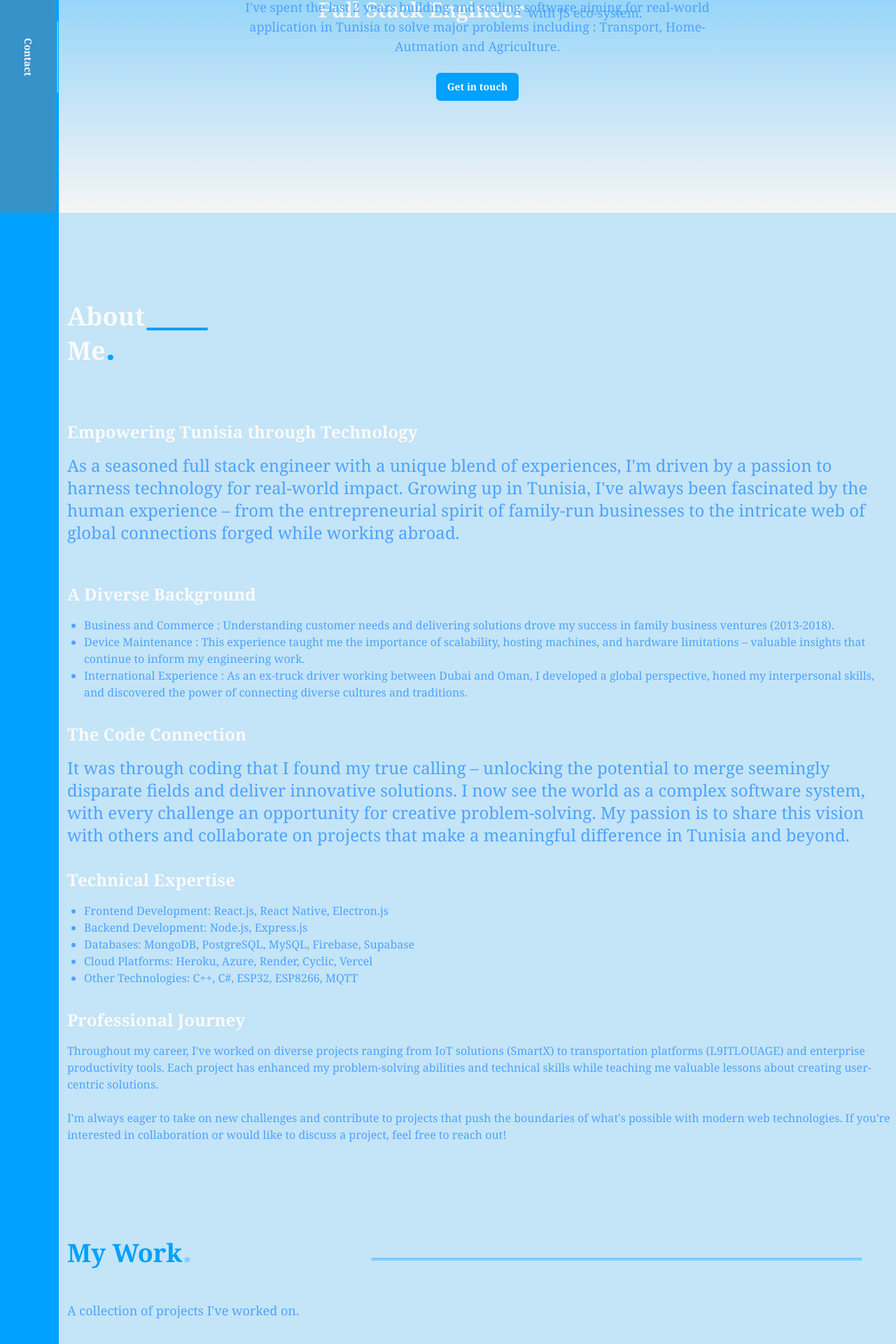
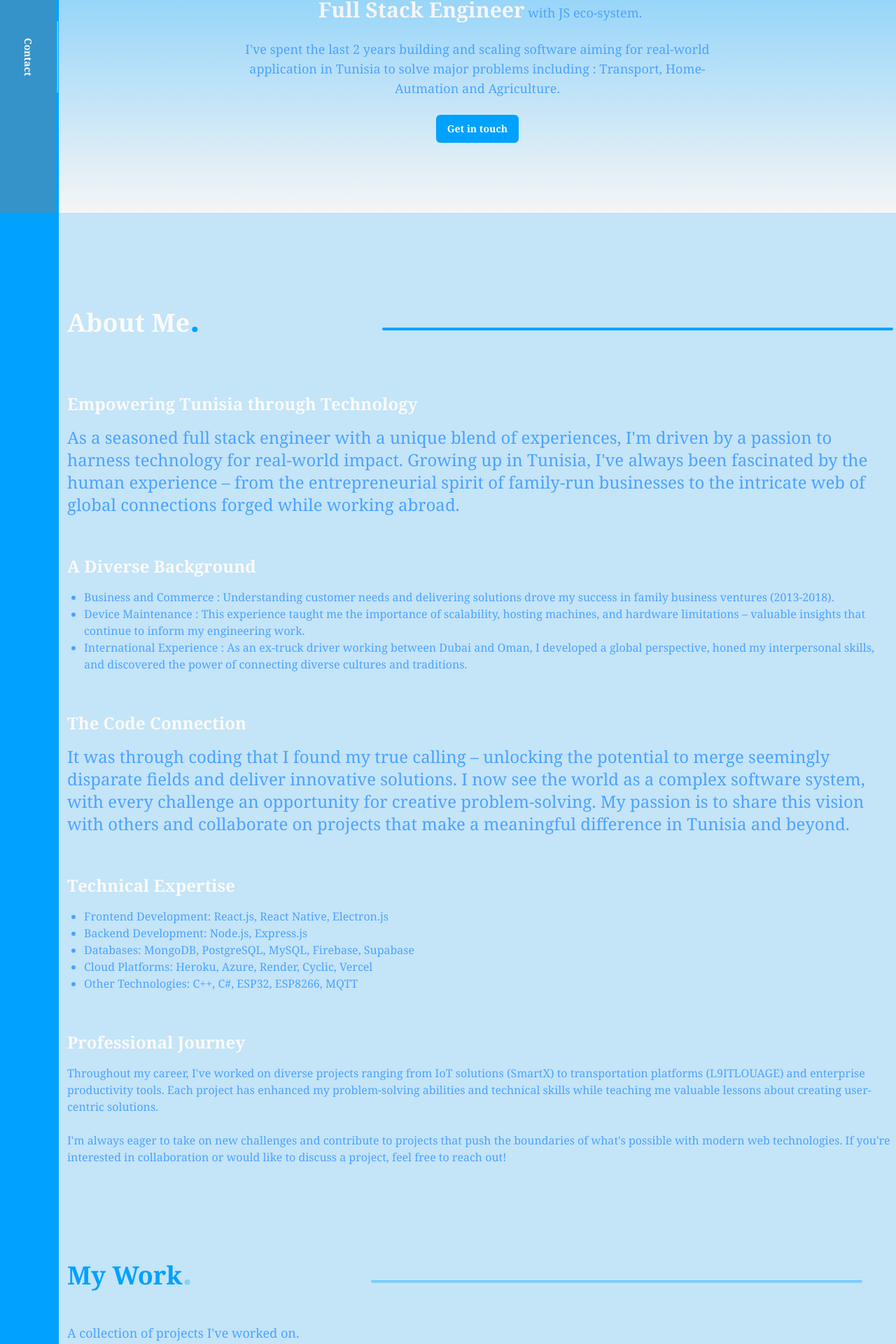
Before and after one commit to louamlemjid/portfolio, a Next.js app: page / in a window 1280 px wide. Shown: the part 496-2416 px from the top of the page at 70% size. Built offline with nearby package versions, Linux system fonts and the light colour scheme.

Commit message:
added reveal animation in all elements

```diff
--- a/components/about.tsx
+++ b/components/about.tsx
@@ -31,8 +31,8 @@ export default function About() {
                Express.js, and various databases like MongoDB and PostgreSQL, I've developed
                a strong foundation in both frontend and backend development.
             </p> */}
-            <h2 className="text-2xl font-semibold mt-8 mb-4">A Diverse Background</h2>
-            <ul className="list-disc pl-6 mb-6 text-muted-foreground">
+            <Reveal><h2 className="text-2xl font-semibold mt-8 mb-4">A Diverse Background</h2></Reveal>
+            <Reveal><ul className="list-disc pl-6 mb-6 text-muted-foreground">
               <li>Business and Commerce : Understanding customer needs and delivering solutions drove my success in family
               business ventures (2013-2018).</li>
               <li>Device Maintenance : This experience taught me the importance of scalability, hosting machines, and hardware
@@ -40,29 +40,32 @@ export default function About() {
               <li>International Experience : As an ex-truck driver working between Dubai and Oman, I developed a global
                 perspective, honed my interpersonal skills, and discovered the power of connecting diverse cultures and
                 traditions.</li>
-            </ul>
-            <h2 className="text-2xl font-semibold mt-8 mb-4">The Code Connection</h2>
-            <p className="mb-6 sm:text-base lg:text-2xl text-muted-foreground">
+            </ul></Reveal>
+            <Reveal><h2 className="text-2xl font-semibold mt-8 mb-4">The Code Connection</h2></Reveal>
+            <Reveal><p className="mb-6 sm:text-base lg:text-2xl text-muted-foreground">
               It was through coding that I found my true calling – unlocking the potential to merge seemingly disparate fields
               and deliver innovative solutions. I now see the world as a complex software system, with every challenge an
               opportunity for creative problem-solving. My passion is to share this vision with others and collaborate on
               projects that make a meaningful difference in Tunisia and beyond.
-            </p>
-            <h2 className="text-2xl font-semibold mt-8 mb-4">Technical Expertise</h2>
-            <ul className="list-disc pl-6 mb-6 text-muted-foreground">
+            </p></Reveal>
+            <Reveal><h2 className="text-2xl font-semibold mt-8 mb-4">Technical Expertise</h2></Reveal>
+            <Reveal><ul className="list-disc pl-6 mb-6 text-muted-foreground">
               <li>Frontend Development: React.js, React Native, Electron.js</li>
               <li>Backend Development: Node.js, Express.js</li>
               <li>Databases: MongoDB, PostgreSQL, MySQL, Firebase, Supabase</li>
               <li>Cloud Platforms: Heroku, Azure, Render, Cyclic, Vercel</li>
               <li>Other Technologies: C++, C#, ESP32, ESP8266, MQTT</li>
-            </ul>
-            <h2 className="text-2xl font-semibold mt-8 mb-4">Professional Journey</h2>
-            <p className="mb-6 text-muted-foreground">
-              Throughout my career, I've worked on diverse projects ranging from IoT solutions (SmartX) to transportation platforms (L9ITLOUAGE) and enterprise productivity tools. Each project has enhanced my problem-solving abilities and technical skills while teaching me valuable lessons about creating user-centric solutions.
-            </p>
-            <p className="text-muted-foreground">
+            </ul></Reveal>
+            <Reveal><h2 className="text-2xl font-semibold mt-8 mb-4">Professional Journey</h2></Reveal>
+            <Reveal><p className="mb-6 text-muted-foreground">
+              Throughout my career, I've worked on diverse projects ranging from IoT solutions
+               (SmartX) to transportation platforms (L9ITLOUAGE) and enterprise productivity tools.
+               Each project has enhanced my problem-solving abilities and technical skills while teaching me
+               valuable lessons about creating user-centric solutions.
+            </p></Reveal>
+            <Reveal><p className="text-muted-foreground">
               I'm always eager to take on new challenges and contribute to projects that push the boundaries of what's possible with modern web technologies. If you're interested in collaboration or would like to discuss a project, feel free to reach out!
-            </p>
+            </p></Reveal>
           </div>
 
       </div>
--- a/components/contact.tsx
+++ b/components/contact.tsx
@@ -3,6 +3,7 @@
 import { Button } from "@/components/ui/button";
 import { Linkedin, Twitter, Mail } from "lucide-react";
 import Link from "next/link";
+import { Reveal } from "./reveal";
 
 export function Contact() {
   return (
@@ -13,34 +14,27 @@ export function Contact() {
           <span className="text-6xl text-background">.</span>
         </h2>
         <p className="text-lg mb-4">
-          Shoot me an email if you want to connect! You can also find me on{" "}
-          <Link href="https://www.linkedin.com/in/louam-lemjid-466435206/" target="_blank" className="text-primary hover:underline">
-            Linkedin
-          </Link>{" "}
-          or{" "}
-          <Link href="https://twitter.com/" target="_blank" className="text-primary hover:underline">
-            Twitter
-          </Link>{" "}
+          Shoot me an email if you want to connect!</p>
+          <Reveal><p>
+          <Link href="mailto:louam.lemjid@ensi-uma.tn" className="text-third">
+          <Button variant="ghost" size="icon" className="text-third">
+            <Mail className="h-5 w-5" />
+
+          </Button>louam.lemjid@ensi-uma.tn
+        </Link> </p>
+        </Reveal>
+        <p> You can also find me on LinkedIn
           if that's more your speed.
         </p>
-        <Link href="mailto:louam.lemjid@ensi-uma.tn">
-          <Button variant="ghost" size="icon">
-            <Mail className="h-5 w-5" />
-            louam.lemjid@ensi-uma.tn
-          </Button>
-        </Link>
-        <div className="flex justify-center mt-4 space-x-4">
+
+        <Reveal><div className=" space-x-4">
           <Link href="https://www.linkedin.com/in/louam-lemjid-466435206/" target="_blank">
-            <Button variant="ghost" size="icon">
+            <Button variant="ghost" size="icon" className="text-third">
               <Linkedin className="h-5 w-5" />
             </Button>
           </Link>
-          <Link href="https://twitter.com/" target="_blank">
-            <Button variant="ghost" size="icon">
-              <Twitter className="h-5 w-5" />
-            </Button>
-          </Link>
-        </div>
+
+        </div></Reveal>
       </div>
     </section>
   );
--- a/components/experience.tsx
+++ b/components/experience.tsx
@@ -1,4 +1,5 @@
 import { ExperienceCard } from "./experience-card";
+import { Reveal } from "./reveal";
 
 const experiences = [
     {
@@ -31,21 +32,21 @@ const experiences = [
         youtube: "https://youtube.com",
         preview: "https://preview.com",
     }
-];
+]
 export function Experience() {
 return (
         <section id="experiences" className="min-h-screen py-20 bg-secondary">
   <div className="container mx-auto ml-1 xs:max-w-xs md:max-w-3xl lg:max-w-6xl px-2">
-  <div className="flex gap-3 mb-8 ">
+  <Reveal><div className="flex gap-3 mb-8 ">
             <h1  className="w-3/6 lg:text-4xl font-bold text-2xl mb-4 text-background">Experience<span className="text-5xl text-background/30">.</span></h1>
             <hr
               className="w-5/6 h-1 mt-9 bg-background border-background/30 rounded-full"
 
           />
-          </div>
-    <h6 className="text-lg text-muted-foreground mb-12">
+          </div></Reveal>
+    <Reveal><h6 className="text-lg text-muted-foreground mb-12">
     A collection of projects I've worked on.
-    </h6>
+    </h6></Reveal>
     <div className="grid grid-cols-1 sm:grid-cols-2 lg:grid-cols-2 gap-8">
       {experiences.map((experience, index) => (
         <ExperienceCard key={index} {...experience} />
--- a/components/home.tsx
+++ b/components/home.tsx
@@ -46,20 +46,16 @@ export function Welcome() {
         </span> with JS eco-system.
 
     </motion.p> */}
-    <motion.p
-      initial={{ opacity: 0, y: 40 }}
-      animate={{ opacity: 1, y: -60 }}
-          transition={{ duration: 0.6, delay: 0.5 }}
+    <Reveal>
+    <p
       className="mt-6 text-center md:text-center max-w-2xl text-lg text-muted-foreground "
     >
       I've spent the last 2 years building and scaling software aiming for real-world application in Tunisia to solve major problems including :
       Transport, Home-Autmation and Agriculture.
 
-    </motion.p>
-    <motion.div
-      initial={{ opacity: 0, y: 40 }}
-      animate={{ opacity: 1, y: -60 }}
-          transition={{ duration: 0.6, delay: 0.5 }}
+    </p>
+    </Reveal>
+    <Reveal><div
       className="mt-6 flex justify-center space-x-6"
     >
       <Link href='#contact'>
@@ -67,8 +63,8 @@ export function Welcome() {
           Get in touch
         </Button>
       </Link>
-    </motion.div>
-
+    </div>
+    </Reveal>
   </div>
 </section>
     )
--- a/components/projects.tsx
+++ b/components/projects.tsx
@@ -1,5 +1,6 @@
 import { ProjectCard } from "@/components/project-card";
 import { ProjectCarousel } from "@/components/project-carousel";
+import { Reveal } from "./reveal";
 const projects = [
     {
       title: "SmartX",
@@ -59,16 +60,16 @@ export function Projects (){
     return (
         <section id="projects" className="min-h-screen py-20 bg-secondary/80">
   <div className="container mx-auto ml-1 xs:max-w-xs md:max-w-3xl lg:max-w-6xl px-2">
-  <div className="flex gap-3 mb-8 ">
+  <Reveal><div className="flex gap-3 mb-8 ">
             <h1  className="w-3/6 lg:text-4xl font-bold text-2xl mb-4 text-background">My Work<span className="text-5xl text-background/30">.</span></h1>
             <hr
               className="w-5/6 h-1 mt-9 bg-background/30 border-background/30 rounded-full"
 
           />
-          </div>
-    <h6 className="text-lg text-muted-foreground mb-12">
+          </div></Reveal>
+   <Reveal> <h6 className="text-lg text-muted-foreground mb-12">
     A collection of projects I've worked on.
-    </h6>
+    </h6></Reveal>
     <div className="grid grid-cols-1 sm:grid-cols-2 lg:grid-cols-2 gap-8">
       {projects.map((project, index) => (
         <ProjectCard key={index} {...project} />
--- a/components/reveal.tsx
+++ b/components/reveal.tsx
@@ -13,7 +13,7 @@ export function Reveal({children}: {children: React.ReactNode}) {
         }
     },[isInView])
     return (
-        <div ref={ref} style={{overflow:'hidden',width:'fit-content',position:'relative'}}
+        <div ref={ref} style={{overflow:'hidden',position:'relative'}}
         >
             <motion.div
         ref={ref}
```
